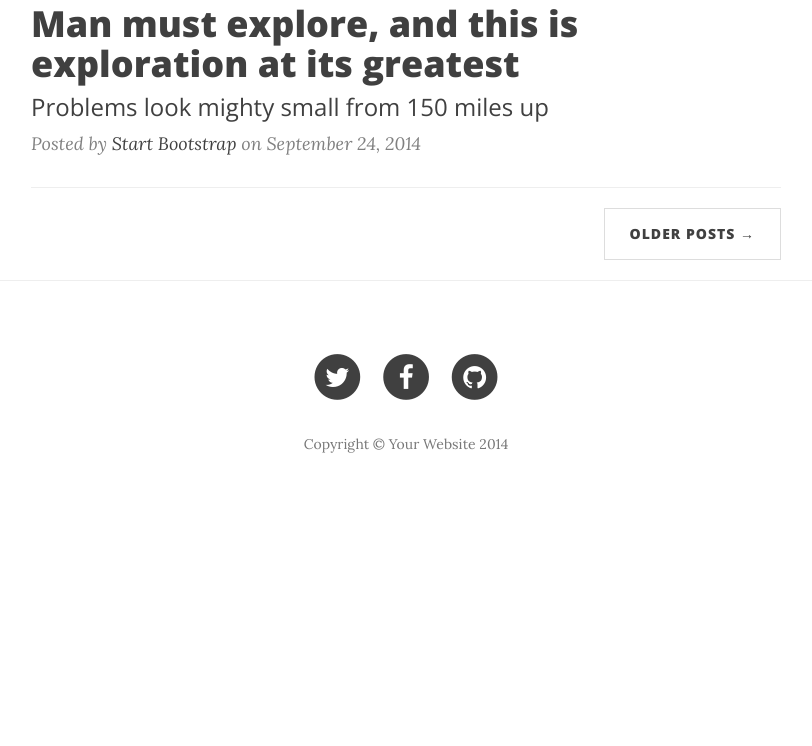
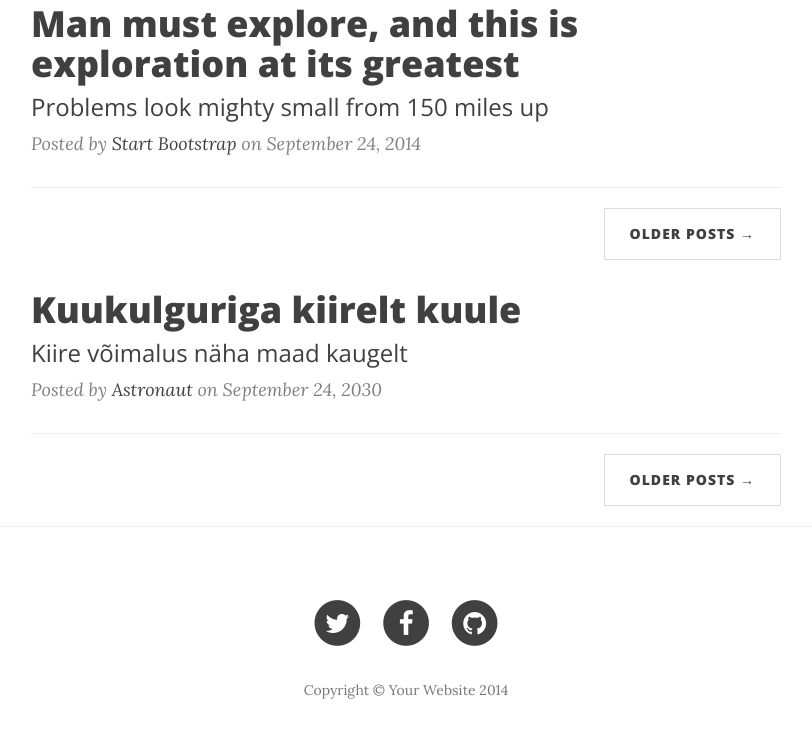
Before and after one commit to LauriNomtak/pseudoprojekt, a PHP site: page / in a window 1280 px wide. Shown: the part 524-1270 px from the top of the page, without its empty margins (234-1046 px from the left). Before the commit the page ends 977 px from the top, so only its background shows below. Run offline with PHP 8.4, Linux system fonts and the light colour scheme; some libraries are stand-ins or nearby versions.

Commit message:
29. Multidimensionaalne massiiv [Delivers #105077486]

```diff
--- a/index.php
+++ b/index.php
@@ -1,12 +1,18 @@
 <?php
 
 $posts = array(
-    'title' => 'Man must explore, and this is exploration at its greatest',
-    'subtitle' => 'Problems look mighty small from 150 miles up',
-    'author' => 'Start Bootstrap',
-    'date' => 'September 24, 2014',
+        '0' => array(
+            'title' => 'Man must explore, and this is exploration at its greatest',
+            'subtitle' => 'Problems look mighty small from 150 miles up',
+            'author' => 'Start Bootstrap',
+            'date' => 'September 24, 2014'
+            ),
+        '1' => array(
+            'title' => 'Kuukulguriga kiirelt kuule',
+            'subtitle' => 'Kiire võimalus näha maad kaugelt',
+            'author' => 'Astronaut',
+            'date' => 'September 24, 2030')
 );
-
 ?>
 
 <!DOCTYPE html>
@@ -98,18 +104,21 @@ $posts = array(
 
     <!-- Main Content -->
     <div class="container">
+
+        <?php foreach($posts as $post): ?>
+
         <div class="row">
             <div class="col-lg-8 col-lg-offset-2 col-md-10 col-md-offset-1">
                 <div class="post-preview">
                     <a href="post.html">
                         <h2 class="post-title">
-                            <?=$posts['title']?>
+                            <?=$post['title']?>
                         </h2>
                         <h3 class="post-subtitle">
-                            <?=$posts['subtitle']?>
+                            <?=$post['subtitle']?>
                         </h3>
                     </a>
-                    <p class="post-meta">Posted by <a href="#"><?=$posts['author']?></a> on <?=$posts['date']?></p>
+                    <p class="post-meta">Posted by <a href="#"><?=$post['author']?></a> on <?=$post['date']?></p>
                 </div>
                 <hr>
 
@@ -121,6 +130,9 @@ $posts = array(
                 </ul>
             </div>
         </div>
+
+        <?php endforeach; ?>
+
     </div>
 
     <hr>
```
